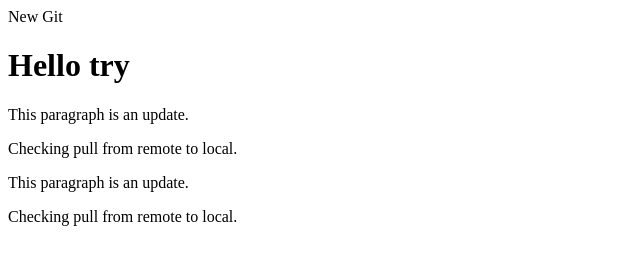
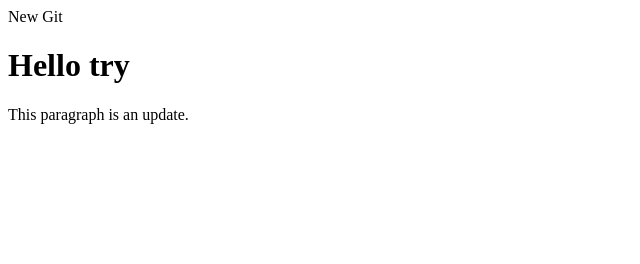
Before and after one commit to harshil037/try_git, a plain HTML site: page html/new.html in a window 1280 px wide. Shown: the whole page, without its empty margins (0-640 px from the left). Drawn offline with Linux system fonts and the light colour scheme.

Commit message:
pull in cmd

```diff
--- a/html/new.html
+++ b/html/new.html
@@ -7,8 +7,5 @@
   <body>
     <h1>Hello try</h1>
     <p>This paragraph is an update.</p>
-    <p>Checking pull from remote to local.</p>
-    <p>This paragraph is an update.</p>
-    <p>Checking pull from remote to local.</p>
   </body>
 </html>
```
